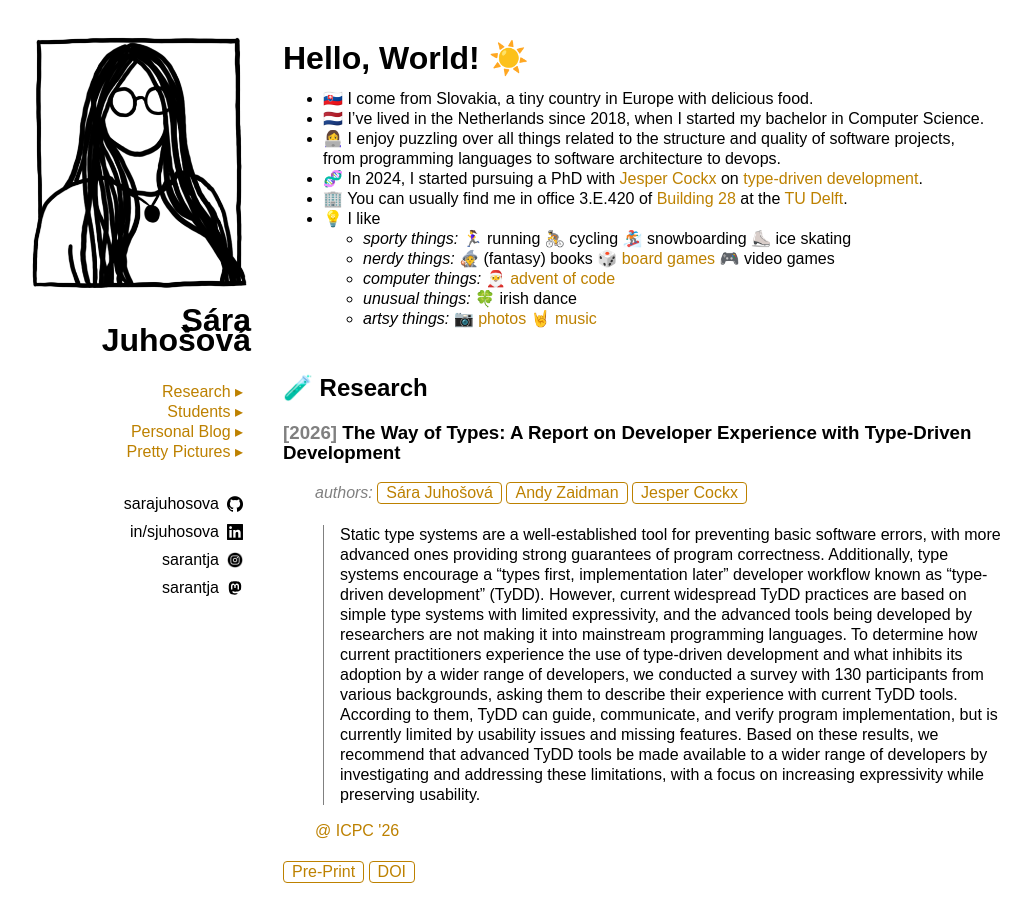
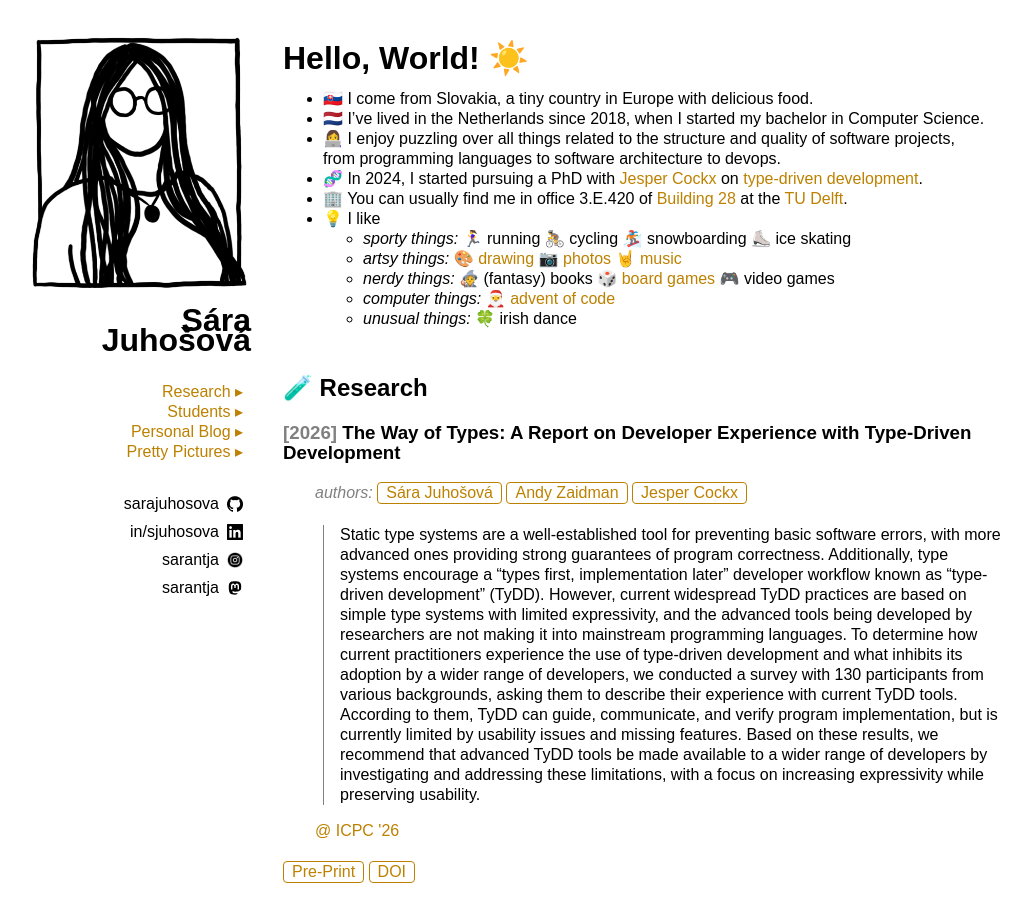
Before and after one commit to sarajuhosova/sarajuhosova.github.io, a Jekyll site: the page built from index.md, in a window 1280 px wide and 900 px high. Shown: the whole window, without its empty margins (102-1133 px from the left). Built offline with Jekyll 4.4.1, drawn with Linux system fonts in a browser that asks for light colours; some of the changed lines change nothing that is shown.

Commit message:
Add SART instagram link

```diff
--- a/index.md
+++ b/index.md
@@ -16,6 +16,10 @@ title: Sára Juhošová
       🚴 cycling
       🏂 snowboarding
       ⛸️ ice skating
+  * *artsy things:*
+      🎨 [drawing](https://www.instagram.com/sarantja/)
+      📷 [photos](#pictures)
+      🤘 [music](https://open.spotify.com/user/vuyp6at3dk8xr9z9mkxhyj6wa?si=4e34d35614114eb9)
   * *nerdy things:*
       🧙 (fantasy) books
       🎲 [board games](https://boardgamegeek.com/collection/user/sarantja?sort=rank&sortdir=asc&rankobjecttype=subtype&rankobjectid=1&columns=title%7Cthumbnail%7Crank%7Crating%7Cbggrating%7Ccomment%7Ccommands&geekranks=Board%20Game%20Rank&objecttype=thing&ff=1&subtype=boardgame)
@@ -24,9 +28,6 @@ title: Sára Juhošová
       🎅 [advent of code](https://github.com/sarajuhosova/aoc)
   * *unusual things:*
       🍀 irish dance
-  * *artsy things:*
-      📷 [photos](#pictures)
-      🤘 [music](https://open.spotify.com/user/vuyp6at3dk8xr9z9mkxhyj6wa?si=4e34d35614114eb9)
 
 {% for section in site.data.sections %}
 
```
